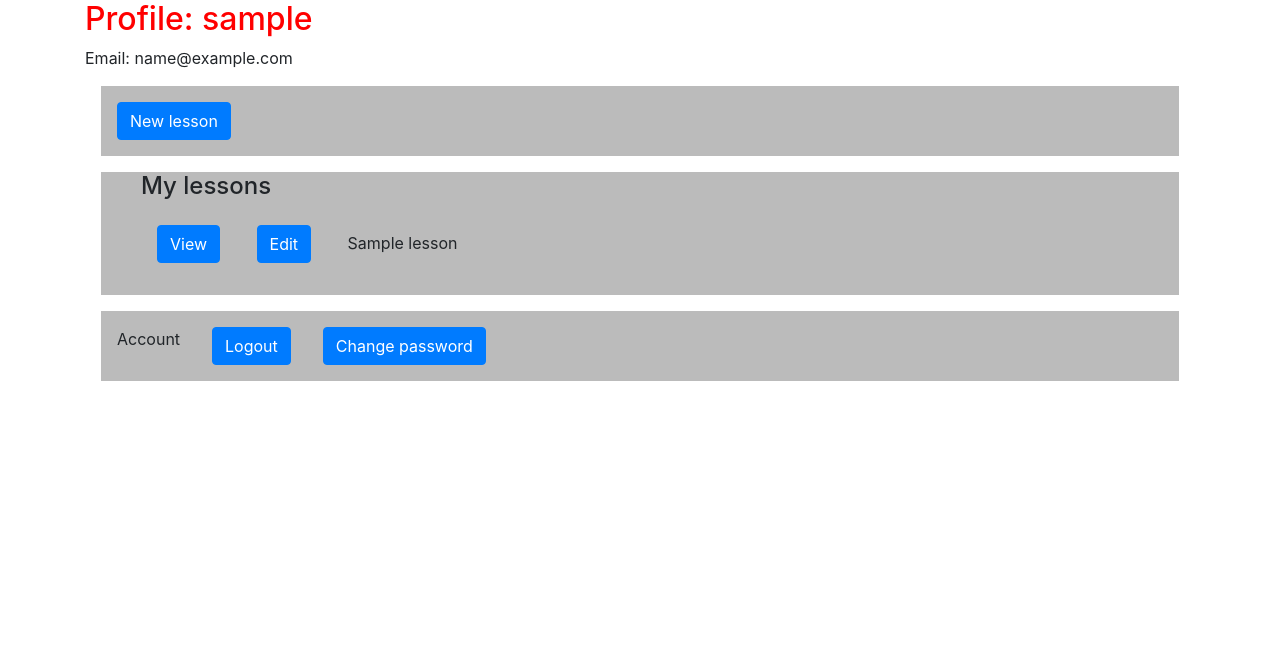
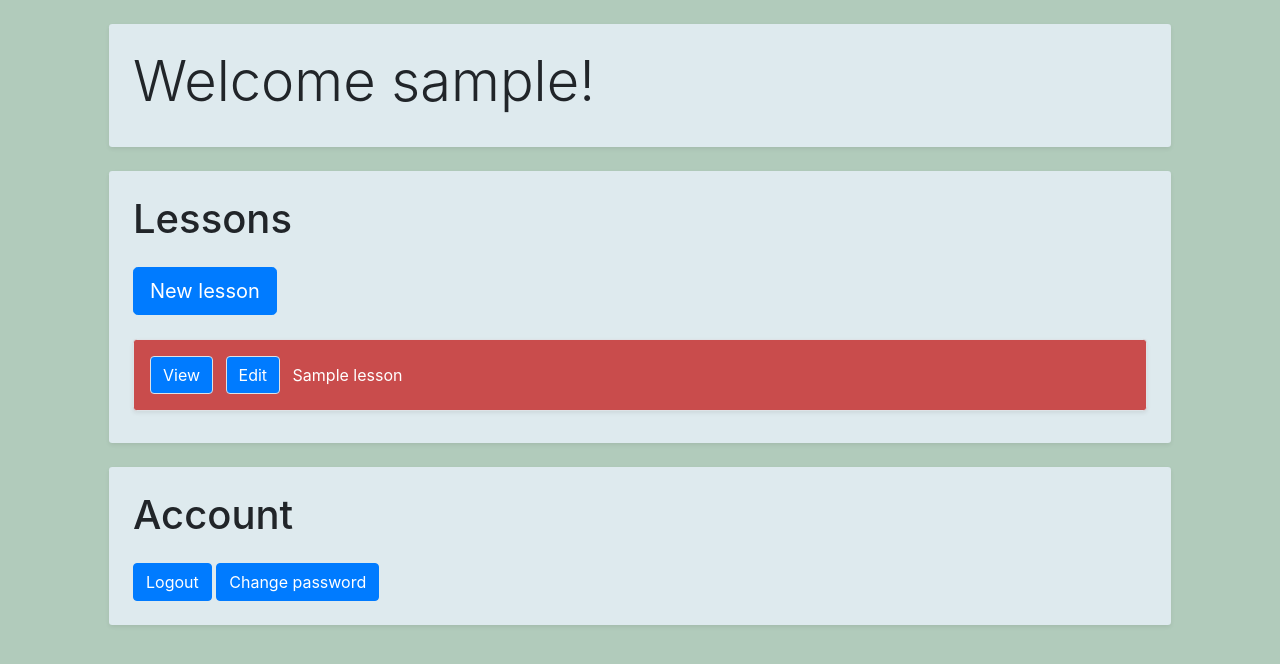
Before and after one commit to dmjz/studious, a Django app: page /profile/ in a window 1280 px wide. Shown: the top 664 px of the page. Run offline with Django 3.2, Linux system fonts and the light colour scheme; a user stored in the database is signed in; tables that the repository leaves empty hold one stand-in row (values such as "Sample post"); some libraries are stand-ins or nearby versions.

Commit message:
Massively improve front-end

```diff
--- a/core/templates/base.html
+++ b/core/templates/base.html
@@ -10,7 +10,7 @@
     <title>{% block title %}{% endblock %}</title>
     {% block head %}{% endblock %}
 </head>
-<body>
+<body class="color-1">
     <div class="container">
         {% block content %}
         {% endblock %}
--- a/core/templates/profile.html
+++ b/core/templates/profile.html
@@ -4,43 +4,37 @@
 {% block title %}Studious - Home{% endblock %}
 
 {% block content %}
-<h2>Profile: {{ user.username }}</h2>
-<p>Email: {{ user.email }}</p>
-
-<div class="row profile-group">
-    <a class="btn btn-primary" href="{% url 'new' %}" role="button">New lesson</a>
+<div class="m-4 p-4 shadow-sm rounded-sm color-2">
+    <h1 class="display-4">Welcome {{ user.username }}!</h2>
 </div>
 
-<div class="row profile-group">
-    <ul style="list-style-type: none;">
-        <li></li>
-        <li><h4>My lessons</h4></li>
+<div class="m-4 p-4 shadow-sm rounded-sm color-2">
+    <h1 class="display-6">Lessons</h1>
+    <a class="btn btn-primary btn-lg my-3" href="{% url 'new' %}" role="button">New lesson</a>
+
     {% if not lessons %}
-        <li>
-            <p>No lessons yet!</p>
-        </li>
+        <p>No lessons yet!</p>
     {% else %}
         {% for lesson in lessons %}
-        <li>
+        <div class="my-2 p-3 shadow-sm rounded-sm border color-3">
             <a
-                class="btn btn-primary"
+                class="btn btn-primary border"
                 href="{% url 'view' lesson_id=lesson.id %}"
                 role="button"
             >View</a>
             <a
-                class="btn btn-primary"
+                class="btn btn-primary border ml-2"
                 href="{% url 'edit' lesson_id=lesson.id %}"
                 role="button"
             >Edit</a>
-            <a>{{ lesson.title }}</a>
-        </li>
+            <span class="ml-2 align-middle">{{ lesson.title }}</span>
+        </div>
         {% endfor %}
     {% endif %}
-    </ul>
 </div>
 
-<div class="row profile-group">
-    <p>Account</p>
+<div class="m-4 p-4 shadow-sm rounded-sm color-2">
+    <h1 class="display-6 mb-4">Account</h1>
     <a class="btn btn-primary" href="{% url 'logout' %}" role="button">Logout</a>
     <a class="btn btn-primary" href="{% url 'password_change' %}" role="button">Change password</a>
 </div>
--- a/static/css/style.css
+++ b/static/css/style.css
@@ -1,21 +1,24 @@
-h2 {
-    color: red;
+.color-1 {
+    background-color: #b1cbbb;
 }
 
-.profile-group {
-    margin: 1rem;
-    background-color:   #bbbbbb;
+.color-2 {
+    background-color: #deeaee;
 }
 
-.profile-group a, .profile-group p {
-    margin: 1rem;
+.color-3 {
+    background-color: #c94c4c;
+    color: #FFFFFF;
 }
 
-.white-space-pre {
-    white-space: pre-wrap;
+.color-3dark {
+    background-color: #9d2f2f;
+    color: #FFFFFF;
 }
 
-.lesson-group {
-    margin: 1rem;
-    background-color:   #bbbbbb;
-}
+/* .spacer {
+    display: inline-block;
+    min-height: 100%;
+    max-height: 100%;
+    height: 100%;
+} */
--- a/studious/settings.py
+++ b/studious/settings.py
@@ -36,6 +36,7 @@ INSTALLED_APPS = [
     'django.contrib.sessions',
     'django.contrib.messages',
     'django.contrib.staticfiles',
+    'crispy_forms',
     'core',
     'lessons',
     'storages',
@@ -117,6 +118,8 @@ STATIC_URL = f'https://{ AWS_S3_CUSTOM_DOMAIN }/'
 # MEDIA_ROOT = os.path.join(BASE_DIR, 'media')
 DEFAULT_FILE_STORAGE = 'studious.storage_backends.PublicMediaStorage'
 
+CRISPY_TEMPLATE_PACK = 'bootstrap4'
+
 # BELOW SHOULD BE THE LAST LINES IN settings.py
 # Import local_settings, if available
 try:
```
Also changed, not shown: core/templates/login.html (+16 -21 lines), core/templates/password_change.html (+8 -5 lines), core/templates/signup.html (+12 -7 lines), lessons/templates/edit.html (+2 -6 lines), lessons/templates/new.html (+2 -6 lines), lessons/templates/view.html (+2 -13 lines), static/images/logo.png (added).
